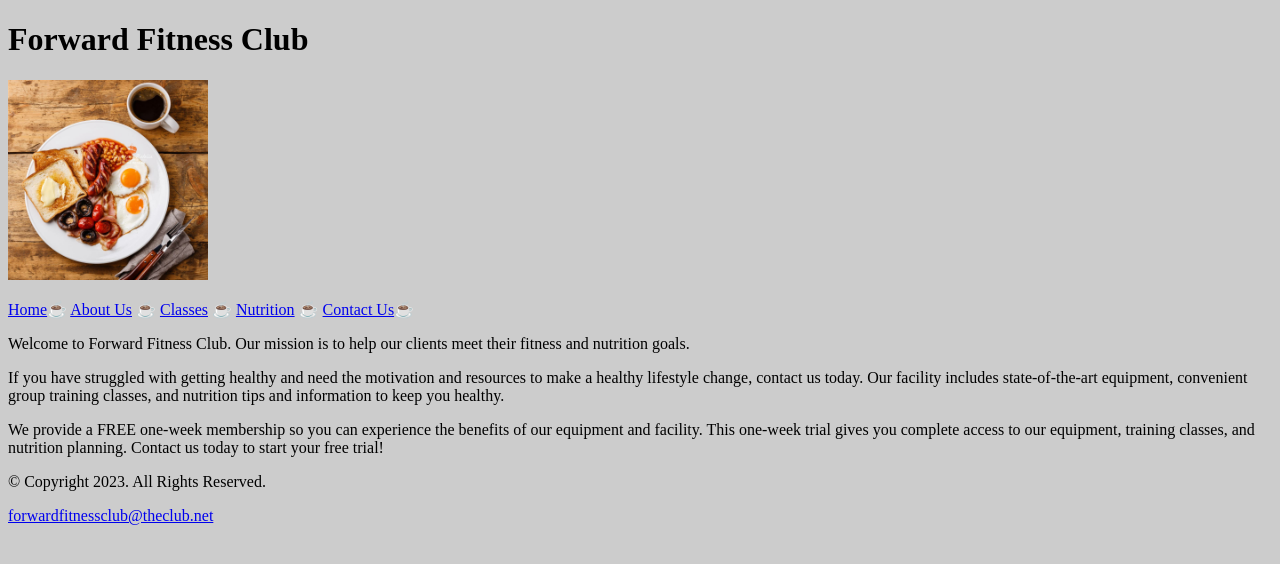
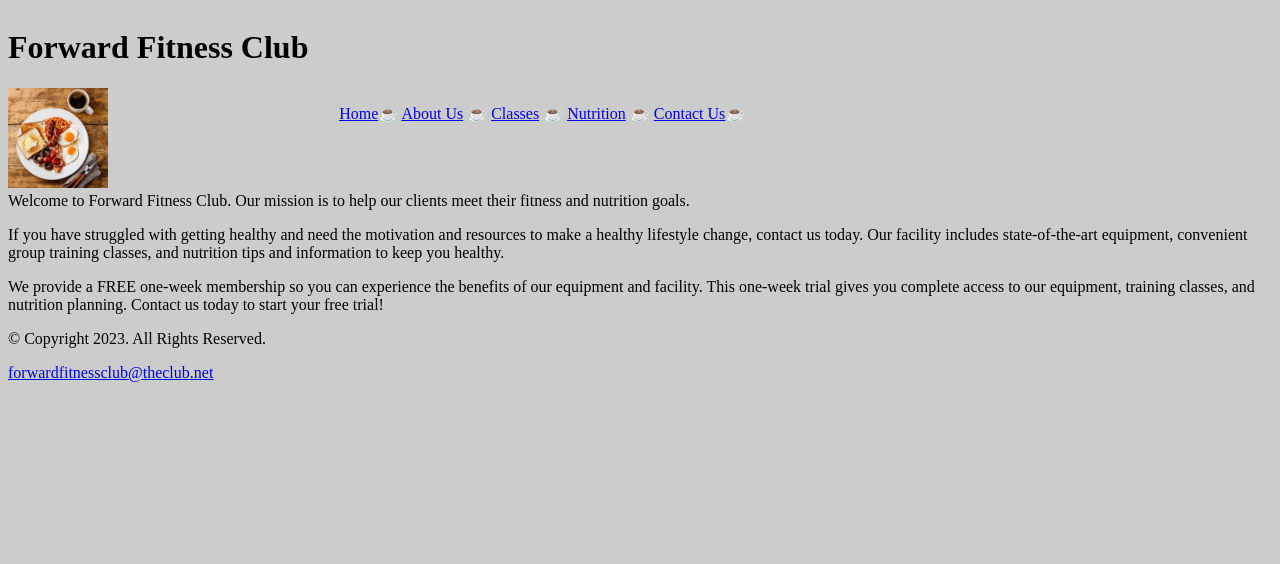
Before and after one commit to ekohadipermana/fitness_web, a plain HTML site: page index.html in a window 1280 px wide. Drawn offline with Linux system fonts and the light colour scheme.

Commit message:
modifying logo image width

```diff
--- a/css/styles.css
+++ b/css/styles.css
@@ -1,3 +1,18 @@
 body {
     background-color: #ccc;
 }
+
+header {
+    width: 25%;
+    float: left;
+}
+
+nav {
+    width: 70%;
+    float: right;
+    margin: 5em 3em 0 0;
+}
+
+main {
+    clear: left;
+}
--- a/index.html
+++ b/index.html
@@ -10,7 +10,7 @@
     <div id="container">
         <header>
             <h1>Forward Fitness Club</h1>
-            <img src="images/logo.jpg" alt="coffee logo" width="200" height="200">
+            <img src="images/logo.jpg" alt="coffee logo" width="100">
         </header>
         <nav>
             <p>
```
Also changed, not shown: template.html (+1 -1 lines).
